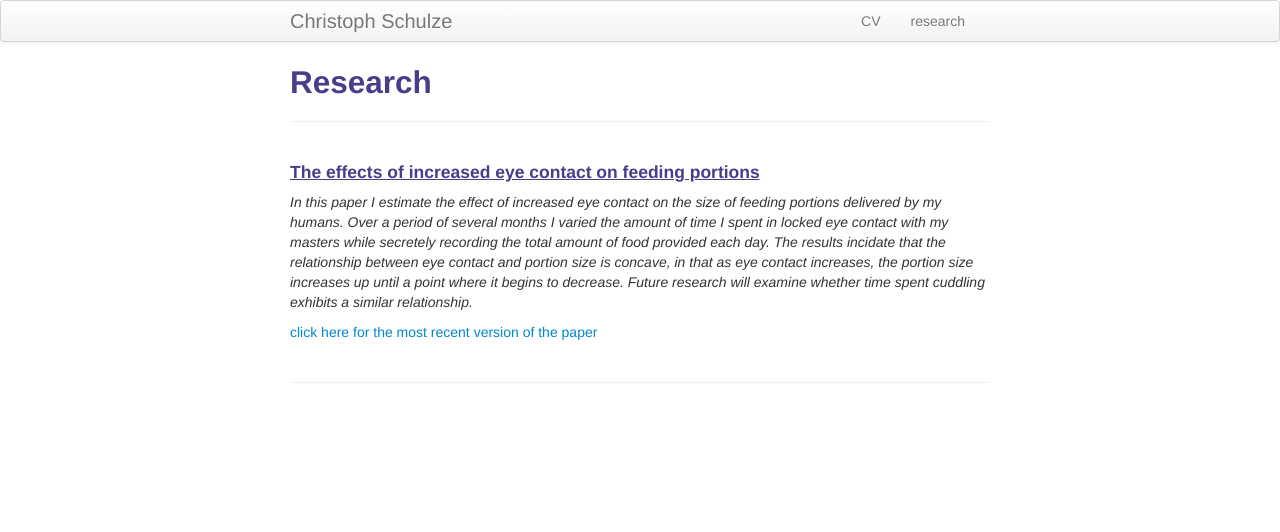
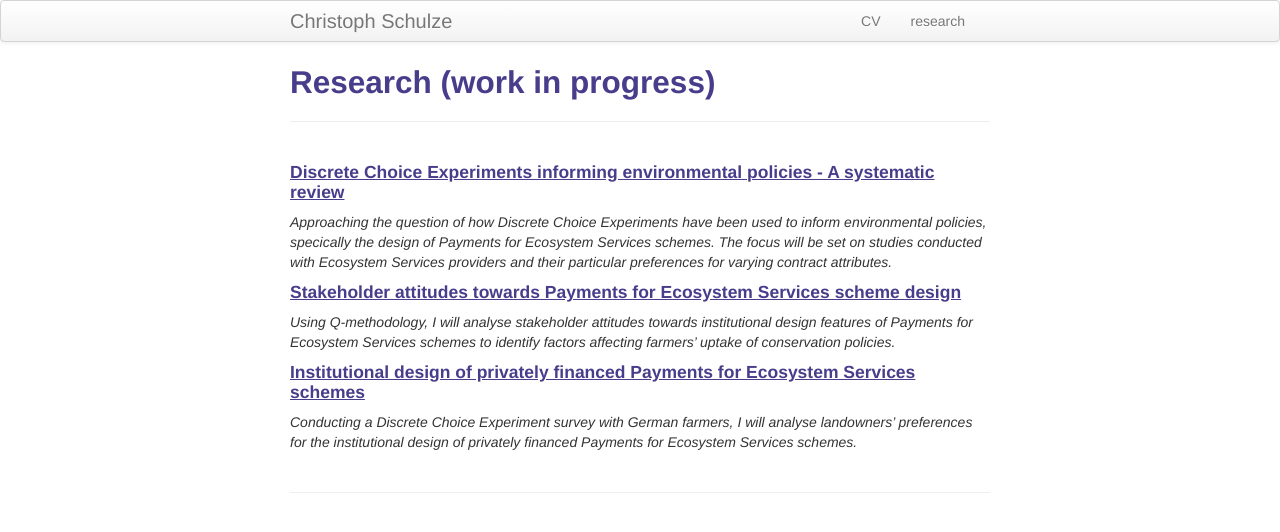
Before and after one commit to crokology/crokology.github.io, a Jekyll site: the page built from pages/research.md, in a window 1280 px wide. Shown: the top 532 px of the page. Built offline with Jekyll 4.4.1, drawn with Linux system fonts in a browser that asks for light colours.

Commit message:
Update research.md

```diff
--- a/pages/research.md
+++ b/pages/research.md
@@ -1,15 +1,21 @@
 ---
 layout: page
-title: Research
-description: Blue Ham's research
+title: Research (work in progress)
+description: Current research activities
 ---
 
 
 
-#### <u>The effects of increased eye contact on feeding portions</u>
-*In this paper I estimate the effect of increased eye contact on the size of feeding portions delivered by my humans. Over a period of several months I varied the amount of time I spent in locked eye contact with my masters while secretely recording the total amount of food provided each day. The results incidate that the relationship between eye contact and portion size is concave, in that as eye contact increases, the portion size increases up until a point where it begins to decrease. Future research will examine whether time spent cuddling exhibits a similar relationship.*
+#### <u>Discrete Choice Experiments informing environmental policies - A systematic review</u>
+*Approaching the question of how Discrete Choice Experiments have been used to inform environmental policies, specically the design of Payments for Ecosystem Services schemes. The focus will be set on studies conducted with Ecosystem Services providers and their particular preferences for varying contract attributes.*
 
-[click here for the most recent version of the paper]({{ BASE_PATH}}/pages/working_papers/sample-working-paper.pdf)
+#### <u>Stakeholder attitudes towards Payments for Ecosystem Services scheme design</u>
+*Using Q-methodology, I will analyse stakeholder attitudes towards institutional design features of Payments for Ecosystem Services schemes to identify factors affecting farmers' uptake of conservation policies.*
+
+#### <u>Institutional design of privately financed Payments for Ecosystem Services schemes</u>
+*Conducting a Discrete Choice Experiment survey with German farmers, I will analyse landowners' preferences for the institutional design of privately financed Payments for Ecosystem Services schemes.*
+
+<!--[click here for the most recent version of the paper]({{ BASE_PATH}}/pages/working_papers/sample-working-paper.pdf)-->
 
 
 <!-- Note: this is how to write a comment in HTML. Everything in here won't show up on your webpage.-->
```
